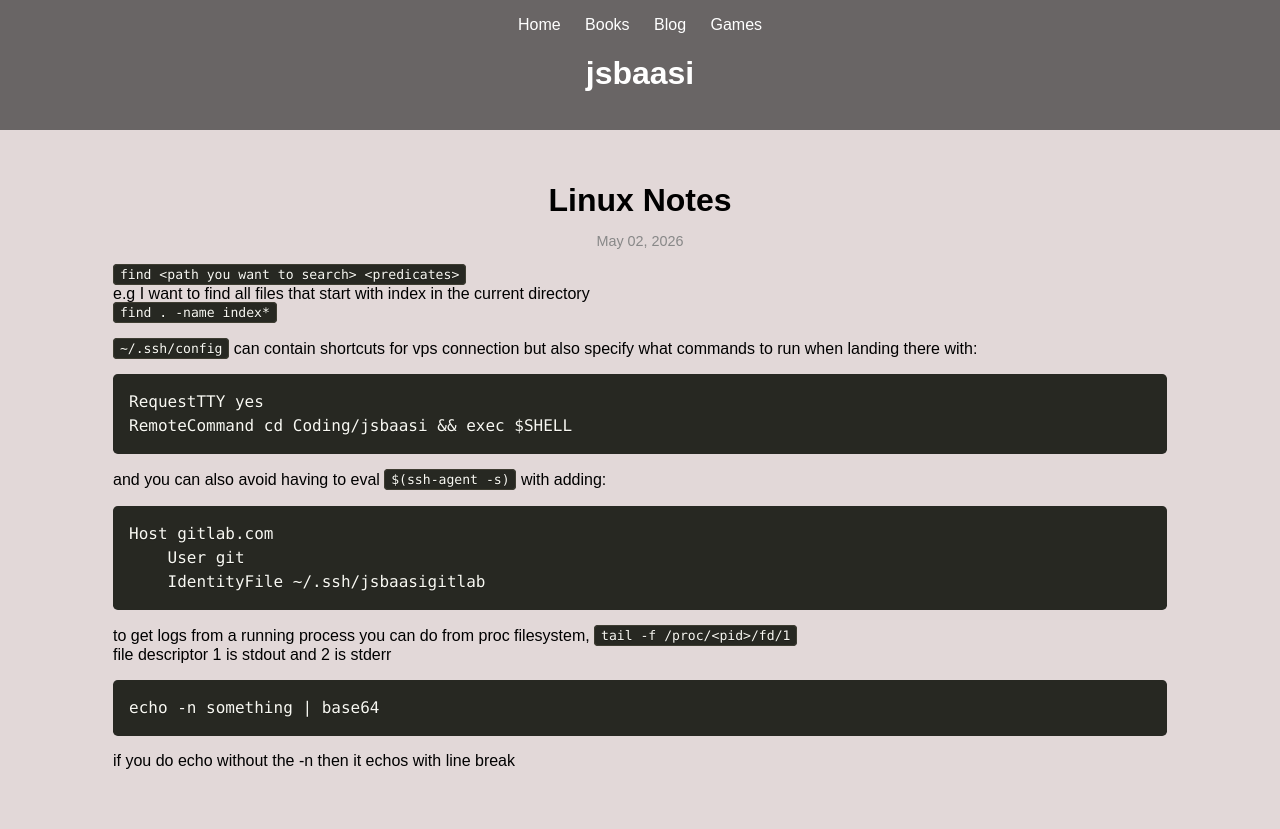
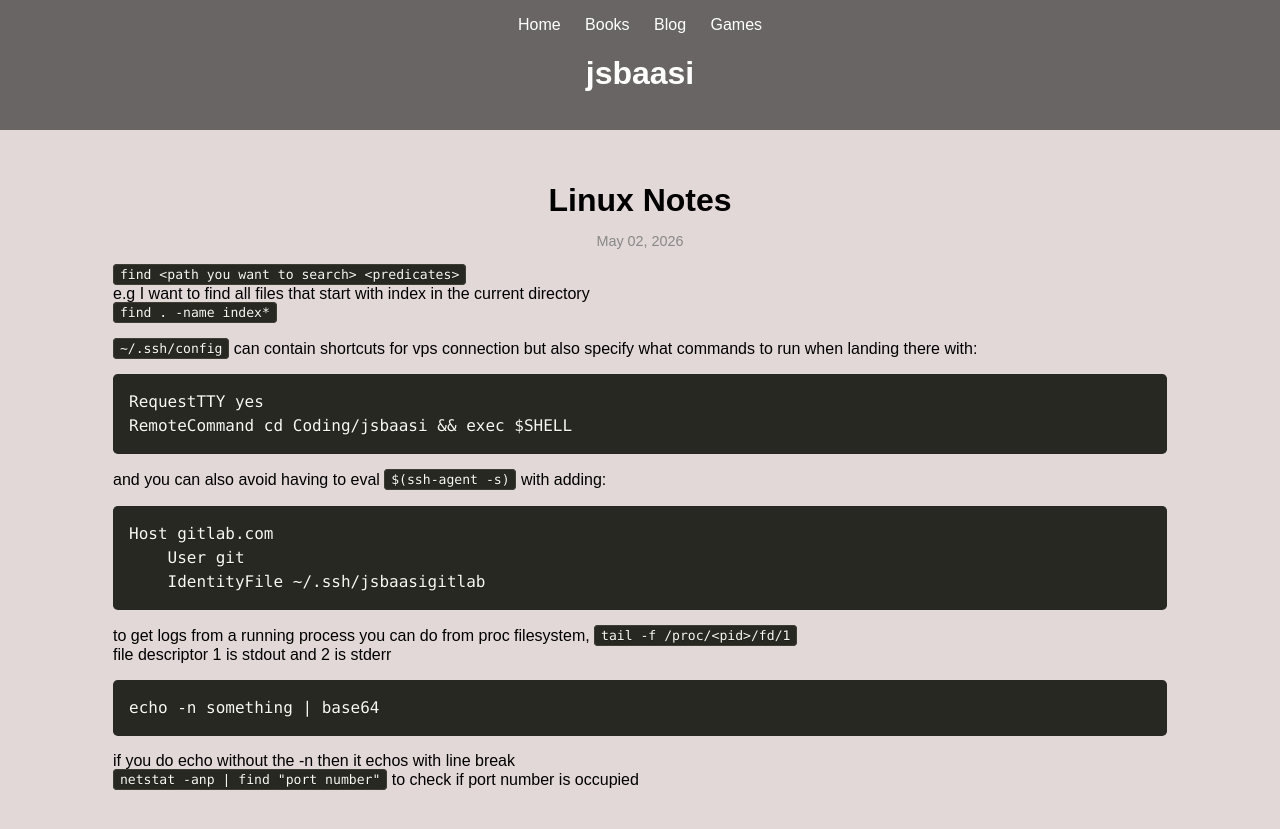
Before and after one commit to jsbaasi/jsbaasi.github.io, a Jekyll site: the page built from _posts/2026-05-02-linux-notes.md, in a window 1280 px wide. Shown: the top 829 px of the page. Built offline with Jekyll 4.4.1, drawn with Linux system fonts in a browser that asks for light colours.

Commit message:
vault backup: 2026-07-15 17:34:51

````diff
--- a/_posts/2026-05-02-linux-notes.md
+++ b/_posts/2026-05-02-linux-notes.md
@@ -28,3 +28,4 @@ file descriptor 1 is stdout and 2 is stderr
 echo -n something | base64
 ```
 if you do echo without the -n then it echos with line break
+`netstat -anp | find "port number"` to check if port number is occupied
````
